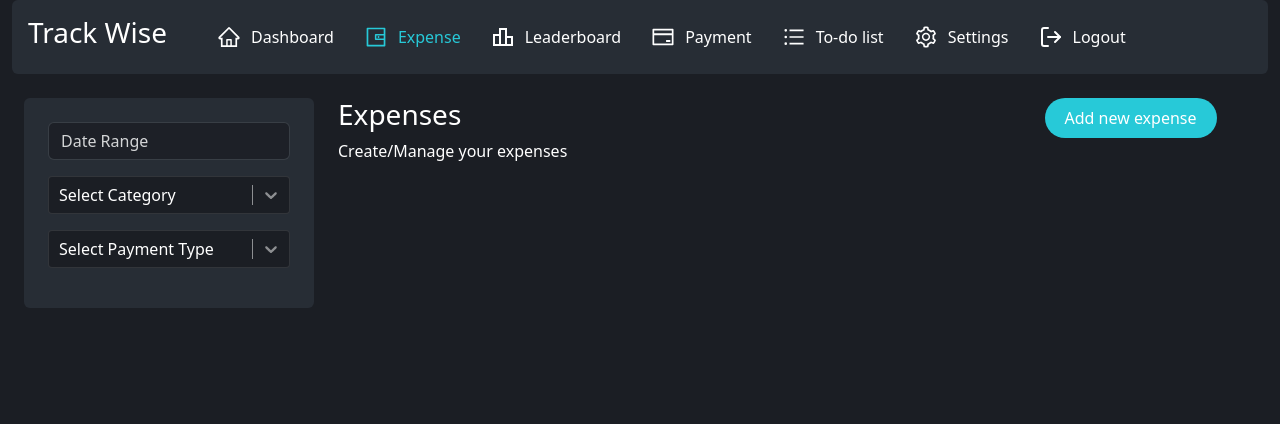
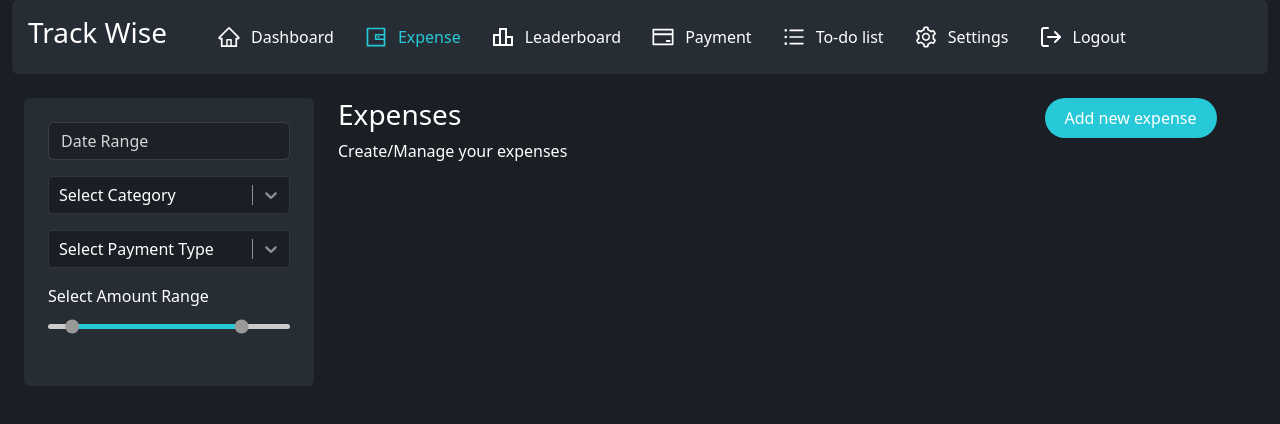
Before and after one commit to weebySagar/full-stack-expense-app, a React (Vite) app in the folder frontend/: page /expenses in a window 1280 px wide. Shown: the top 424 px of the page. Built offline with nearby package versions, Linux system fonts and the light colour scheme.

Commit message:
added custom slider component

```diff
--- a/frontend/package.json
+++ b/frontend/package.json
@@ -21,6 +21,7 @@
     "react-dom": "^18.2.0",
     "react-hot-toast": "^2.4.1",
     "react-icons": "^4.11.0",
+    "react-range": "^1.10.0",
     "react-router-dom": "^6.16.0",
     "react-select": "^5.8.1",
     "sass": "^1.68.0"
--- /dev/null
+++ b/frontend/src/components/slider/Slider.jsx
@@ -0,0 +1,88 @@
+import React from "react";
+import { Range, getTrackBackground } from "react-range";
+
+export default function Slider({
+  className,
+  id,
+  range,
+  setRange,
+  min,
+  max,
+  label,
+}) {
+  return (
+    <div className={`mb-3 ${className}`}>
+      {label && <label htmlFor={id}>{label}</label>}
+      <Range
+        id={id}
+        label={label}
+        min={min}
+        max={max}
+        values={range}
+        onChange={setRange}
+        renderThumb={({ props, value, isDragged }) => {
+          return (
+            <div
+              {...props}
+              key={props.key}
+              style={{
+                ...props.style,
+                height: "14px",
+                width: "14px",
+                backgroundColor: isDragged ? "#FFF" : "#999",
+                borderRadius: "50%",
+                color: "#fff",
+              }}
+            >
+              {isDragged && (
+                <span
+                  style={{
+                    position: "absolute",
+                    top: 0,
+                    left: "-75%",
+                    padding: "4px 10px",
+                    background: "#000",
+                    borderRadius: "4px",
+                    marginTop: "20px",
+                  }}
+                >
+                  {value}
+                </span>
+              )}
+            </div>
+          );
+        }}
+        renderTrack={({ props, children }) => (
+          <div
+            onMouseDown={props.onMouseDown}
+            onTouchStart={props.onTouchStart}
+            style={{
+              ...props.style,
+              height: "38px",
+              display: "flex",
+              width: "100%",
+            }}
+          >
+            <div
+              ref={props.ref}
+              style={{
+                height: "5px",
+                width: "100%",
+                borderRadius: "4px",
+                background: getTrackBackground({
+                  values: range,
+                  colors: ["#ccc", "#27c9d8", "#ccc"],
+                  min,
+                  max,
+                }),
+                alignSelf: "center",
+              }}
+            >
+              {children}
+            </div>
+          </div>
+        )}
+      />
+    </div>
+  );
+}
--- a/frontend/src/pages/Expenses.jsx
+++ b/frontend/src/pages/Expenses.jsx
@@ -4,7 +4,8 @@ import Button from "@/components/ui/button/Button";
 import React, { useState } from "react";
 import { DateTime } from "luxon";
 import Select from "@/components/select/Select";
-
+// import Slider from "rc-slider";
+import Slider from "@/components/slider/Slider";
 export default function Expenses() {
   const fetchExpenses = () => {
     try {
@@ -15,6 +16,7 @@ export default function Expenses() {
   const [dateRange, setDateRange] = useState("");
   const [selectedCategory, setSelectedCategory] = useState("");
   const [selectedPayment, setSelectedPayment] = useState("");
+  const [amountRange, setAmountRange] = useState([10, 80]);
 
   const categories = [
     { label: "Groceries", values: "groceries" },
@@ -89,6 +91,14 @@ export default function Expenses() {
                 ) || null
               }
             />
+            {/* <Slider range={[0, 80]} min={0} max={100} /> */}
+            <Slider
+              min={0}
+              max={100}
+              range={amountRange}
+              setRange={setAmountRange}
+              label={"Select Amount Range"}
+            />
           </div>
         </div>
         <div className="col-9">
```
Also changed, not shown: 1 other file (tests, documents, lock files or other folders).
